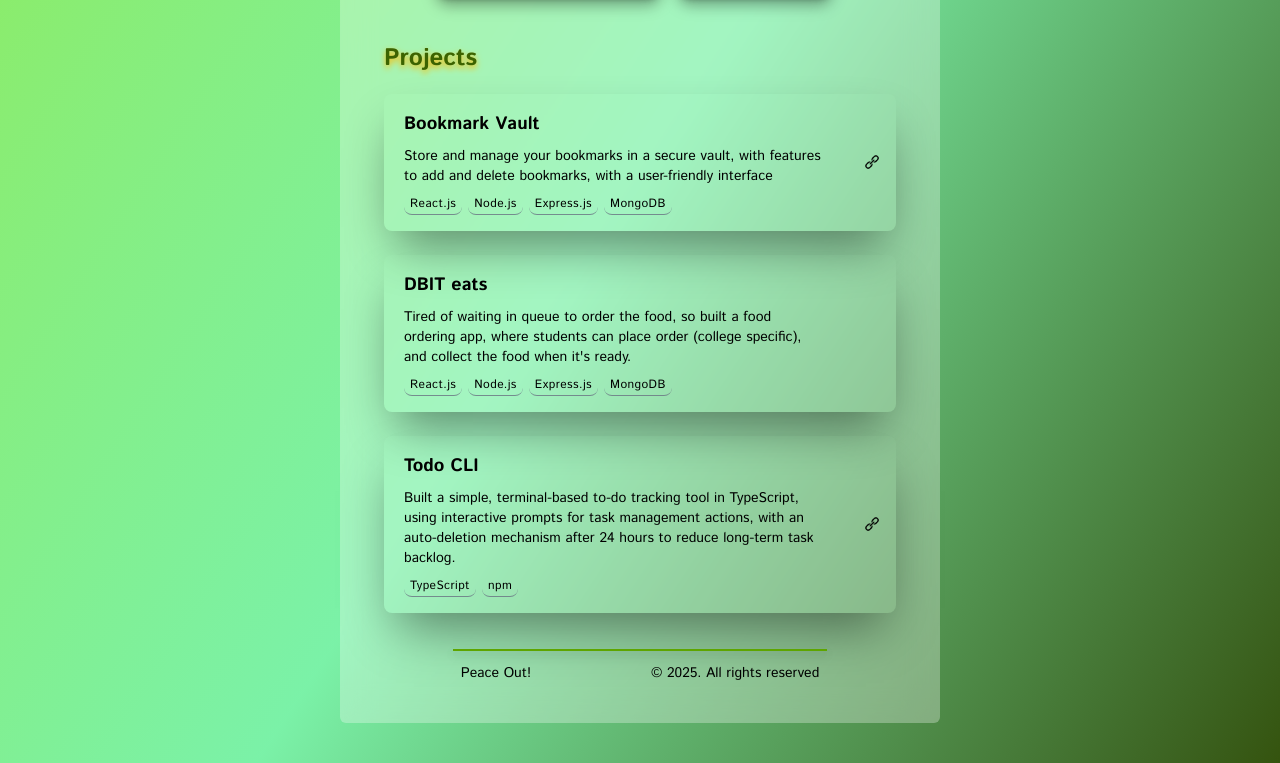
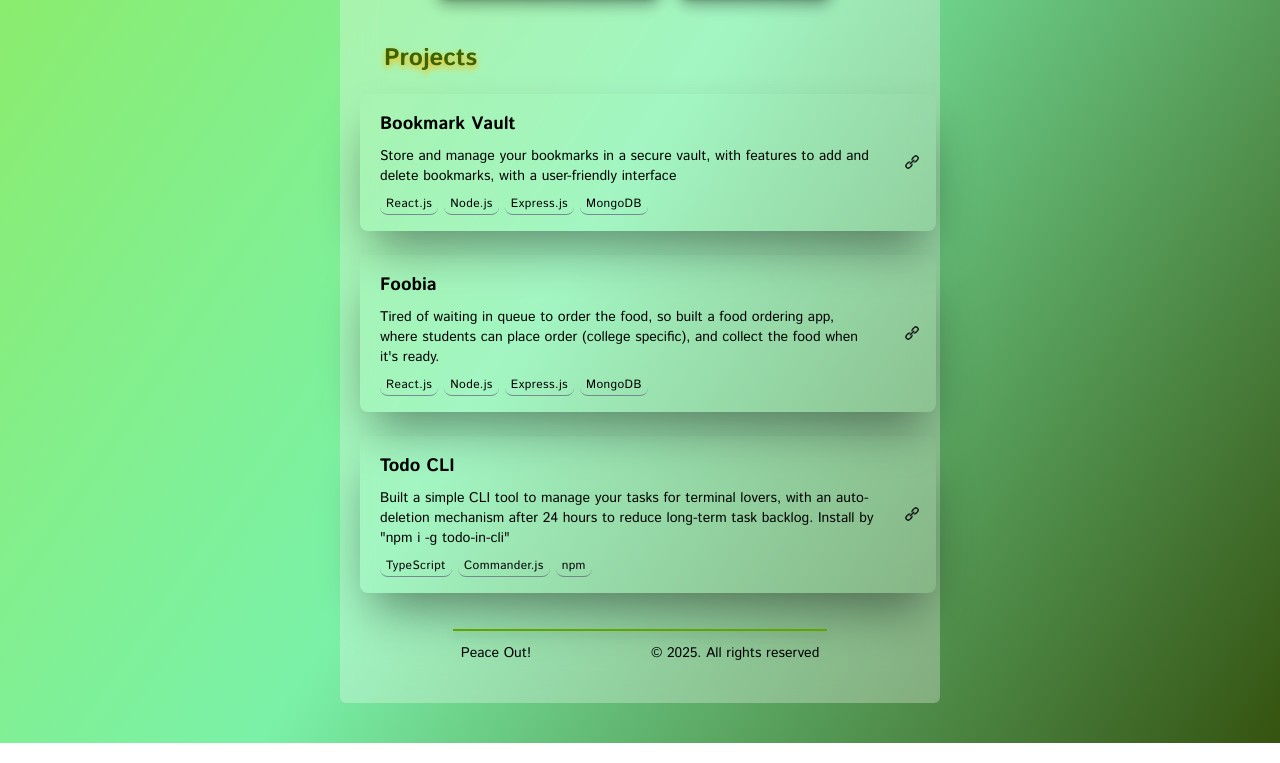
Before and after one commit to DarkkkSoul/portfolio2, a React (Vite) app: page / in a window 1280 px wide. Shown: the part 1187-1950 px from the top of the page. Built offline with nearby package versions, Linux system fonts and the light colour scheme.

Commit message:
uploading link to foobia and updated resume

```diff
--- a/src/Arrays/projects.js
+++ b/src/Arrays/projects.js
@@ -10,17 +10,17 @@ const projects = [
     },
     {
         pid: 2,
-        title: 'DBIT eats',
+        title: 'Foobia',
         description: 'Tired of waiting in queue to order the food, so built a food ordering app, where students can place order (college specific), and collect the food when it\'s ready.',
         tech: ['React.js', 'Node.js', 'Express.js', 'MongoDB'],
         demo: '',
-        link: ''
+        link: 'https://foobia.vercel.app/'
     },
     {
         pid: 3,
         title: 'Todo CLI',
-        description: 'Built a simple, terminal-based to-do tracking tool in TypeScript, using interactive prompts for task management actions, with an auto-deletion mechanism after 24 hours to reduce long-term task backlog.',
-        tech: ['TypeScript', 'npm'],
+        description: 'Built a simple CLI tool to manage your tasks for terminal lovers, with an auto-deletion mechanism after 24 hours to reduce long-term task backlog. Install by "npm i -g todo-in-cli"',
+        tech: ['TypeScript', 'Commander.js', 'npm'],
         demo: '',
         link: 'https://todo-cli.vercel.app/',
     },
--- a/src/components/Bento.jsx
+++ b/src/components/Bento.jsx
@@ -103,7 +103,7 @@ function Bento() {
                <a href="https://github.com/darkkksoul" target='_blank' className='w-8 hover:scale-105 hover:-translate-y-2 transition-all cursor-pointer active:scale-90'><img src="/Icons/github.png" /></a>
                <img src="/Icons/discord.png" onClick={() => { handleCopy('darkk.soul_') }} className='w-8 hover:scale-105 hover:-translate-y-2 transition-all cursor-pointer active:scale-90' />
                <img src="/Icons/gmail.png" onClick={() => { handleCopy('maheshh.kumar1508@gmail.com') }} className='w-8 hover:scale-105 hover:-translate-y-2 transition-all cursor-pointer active:scale-90' />
-               <a href="https://drive.google.com/file/d/1_2HOFOoLY8wd35a5Q2iDfIzJRVyGXFmR/view?usp=drive_link" target='_blank' className='w-7.5 hover:scale-105 hover:-translate-y-2 transition-all cursor-pointer active:scale-90'><img src="/Icons/resume.png" /></a>
+               <a href="https://drive.google.com/file/d/1dcbpIeedksKAY6yg8mwrmJIYSmBFc5R9/view?usp=sharing" target='_blank' className='w-7.5 hover:scale-105 hover:-translate-y-2 transition-all cursor-pointer active:scale-90'><img src="/Icons/resume.png" /></a>
                <p className={`absolute -top-9 right-5 text-sm bg-white/80 p-1.5 leading-none rounded-md tracking-wide ${isCopied ? 'block' : 'hidden'} text-istok-400 gsap-copy`}>copied!</p>
             </div>
          </div>
--- a/src/components/ProjectComponent.jsx
+++ b/src/components/ProjectComponent.jsx
@@ -5,9 +5,9 @@ function ProjectComponent(props) {
 
     // const [isOpen, setIsOpen] = useState(false);
     return (
-        <div className='rounded-lg flex sm:flex-row flex-col sm:items-center sm:justify-between gap-x-4 gap-y-1.5 duration-300 text-black px-4 sm:py-3 py-4 shadow-2xl/45 hover:shadow text-istok-400 sm:w-lg w-full relative' key={props.pid}>
+        <div className='rounded-lg flex sm:flex-row flex-col sm:items-center sm:justify-between gap-x-4 gap-y-1.5 duration-300 text-black px-4 sm:py-3 py-4 shadow-2xl/45 hover:shadow text-istok-400 sm:w-xl w-full relative' key={props.pid}>
 
-            <div className='sm:w-106 flex items-baseline flex-col gap-y-2 pl-1 py-1 text-black'>
+            <div className='sm:max-w-11/12 flex items-baseline flex-col gap-y-2 pl-1 py-1 text-black'>
 
                 <div className='text-lg font-semibold flex items-center justify-between gap-x-1.5 '>
                     <div>{props.title}</div>
--- a/src/components/SmBento.jsx
+++ b/src/components/SmBento.jsx
@@ -74,7 +74,7 @@ function SmBento() {
             <a href="https://www.linkedin.com/in/maheshhkumarg/" target='_blank' className='w-8'><img src="/Icons/linkedin.png" /></a>
             <a href="https://github.com/darkkksoul" target='_blank' className='w-8'><img src="/Icons/github.png" /></a>
             <img src="/Icons/gmail.png" onClick={() => handleCopy('maheshh.kumar1508@gmail.com')} className='w-8' />
-            <a href="https://drive.google.com/file/d/1E5ydsIJCTV1XlBtbbCAUU7PpfcLVw179/view?usp=sharing" target='_blank' className='w-7.5'><img src="/Icons/resume.png" /></a>
+            <a href="https://drive.google.com/file/d/1dcbpIeedksKAY6yg8mwrmJIYSmBFc5R9/view?usp=sharing" target='_blank' className='w-7.5'><img src="/Icons/resume.png" /></a>
          </div>
 
          {/* Lines */}
```
